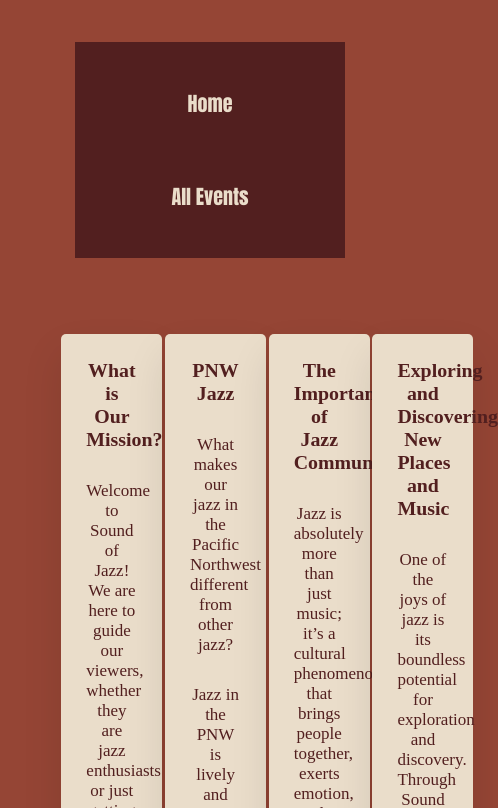
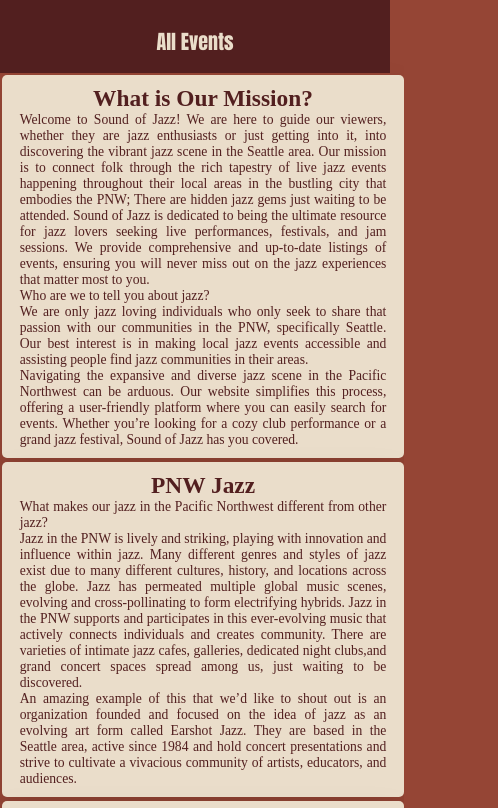
Before and after one commit to rocsorc/sound-of-jazz-web, a plain HTML site: page SoundOfJazz/index.html in a window 390 px wide. Shown: the part 390-1198 px from the top of the page, 498 px wide, since content can reach past the window. Drawn offline with Linux system fonts and the light colour scheme.

Commit message:
Update style.css
Screen size media query, CSS optimization and touch-ups

```diff
--- a/SoundOfJazz/css/style.css
+++ b/SoundOfJazz/css/style.css
@@ -1,6 +1,11 @@
+
 * {
   margin: 0;
-  padding: 15px;
+  padding: 0px;
+}
+
+main, header {
+  padding:20px;
 }
 
 body {
@@ -10,6 +15,15 @@ h1 {
   text-align: center;
 }
 
+/* resizing text for readability */
+h3 {
+  font-size:3vw;
+}
+p {
+  font-size:1.6vw;
+}
+
+
 /* font styling for titles of pages */
 .rubik-mono-one-regular {
   font-family: "Rubik Mono One", monospace;
@@ -17,6 +31,7 @@ h1 {
   color: #eaddca;
   font-weight: 400;
   font-style: normal;
+  padding:20px;
 }
 
 /* flexbox container */
@@ -36,11 +51,12 @@ h1 {
     display: flex;
   flex-direction: row;
   height: auto;
+  justify-content:space-evenly;
 }
 /* individual flex. this .box is for list on events.html*/
 .box {
   display:block;
-  width: 30%;
+  width: 50%;
   margin: 0.5%;
   min-height: 300px;
   color: #521f1f;
@@ -83,6 +99,9 @@ nav {
   font-weight: 400;
   font-style: normal;
 }
+.start {
+  padding:15px;
+}
 .start:hover { /* the .start class is being used in the nav ul */
   transform: translateY(-0.25em);
   color: #f7dc6f;
@@ -102,5 +121,106 @@ section {
   margin: 10px;
   border: 5px solid #781f1f;
   border-radius: 15px;
+  padding:15px;
+}
+
+
+
+/* phones and smaller devices styling */
+@media all and (max-width:800px) {
+  * {
+    margin: 0;
+    padding: 0px;
+  }
+  main, header, nav, ul {
+    padding:0;
+  }
+  body {
+    background-color: #954535;
+  }
+  h1 {
+    text-align: center;
+  }
+
+/* resizing text for readability */
+h3 {
+  font-size:6vw;
+  text-align:center;
+}
+p {
+  font-size:3.5vw;
+  margin-left:2vw;
+  margin-right:2vw;
 
 }
+
+
+  .rubik-mono-one-regular {
+    font-family: "Rubik Mono One", monospace;
+    font-size: 40px;
+    color: #eaddca;
+    font-weight: 400;
+    font-style: normal;
+    padding:20px;
+  }
+  .boxes {
+    margin-top: 100px;
+    display:flex;
+    flex-direction: column;
+  }
+  /* cards on index.html */
+  .boxes-index {
+    display: flex;
+    flex-direction: column;
+    height: auto;
+    justify-content:space-evenly;
+    padding:0;
+}
+  .box {
+    width: 98%;
+    margin: 0.5%;
+    color: #521f1f;
+    padding: 10px;
+    text-align: justify;
+    box-shadow: 0 20px 40px rgba(0, 0, 0, 0.1);
+    background-color: #eaddca;
+    border-radius: 5px;
+    font-size: 17px;
+  }
+  nav {
+    position:relative;
+  }
+  nav ul {
+    width: 100%;
+    height: 10%;
+    list-style: none;
+    text-align: center;
+    background-color: #521f1f;
+  }
+  nav li {
+    display: inline-block;
+    position: relative;
+  }
+  nav a {
+    color: #eaddca;
+    text-decoration: none;
+    font-size: 20px;
+    padding: 1px;
+    display: block;
+  }
+  .anton-regular {
+    font-family: "Anton", sans-serif;
+    font-weight: 400;
+    font-style: normal;
+  }
+
+  .start {
+    padding:15px;
+  }
+  .start:hover {
+    transform: translateY(-0.25em);
+    color: #f7dc6f;
+    background-color: #781f1f;
+    border: 1px solid #f7dc6f;
+  }
+}
```
